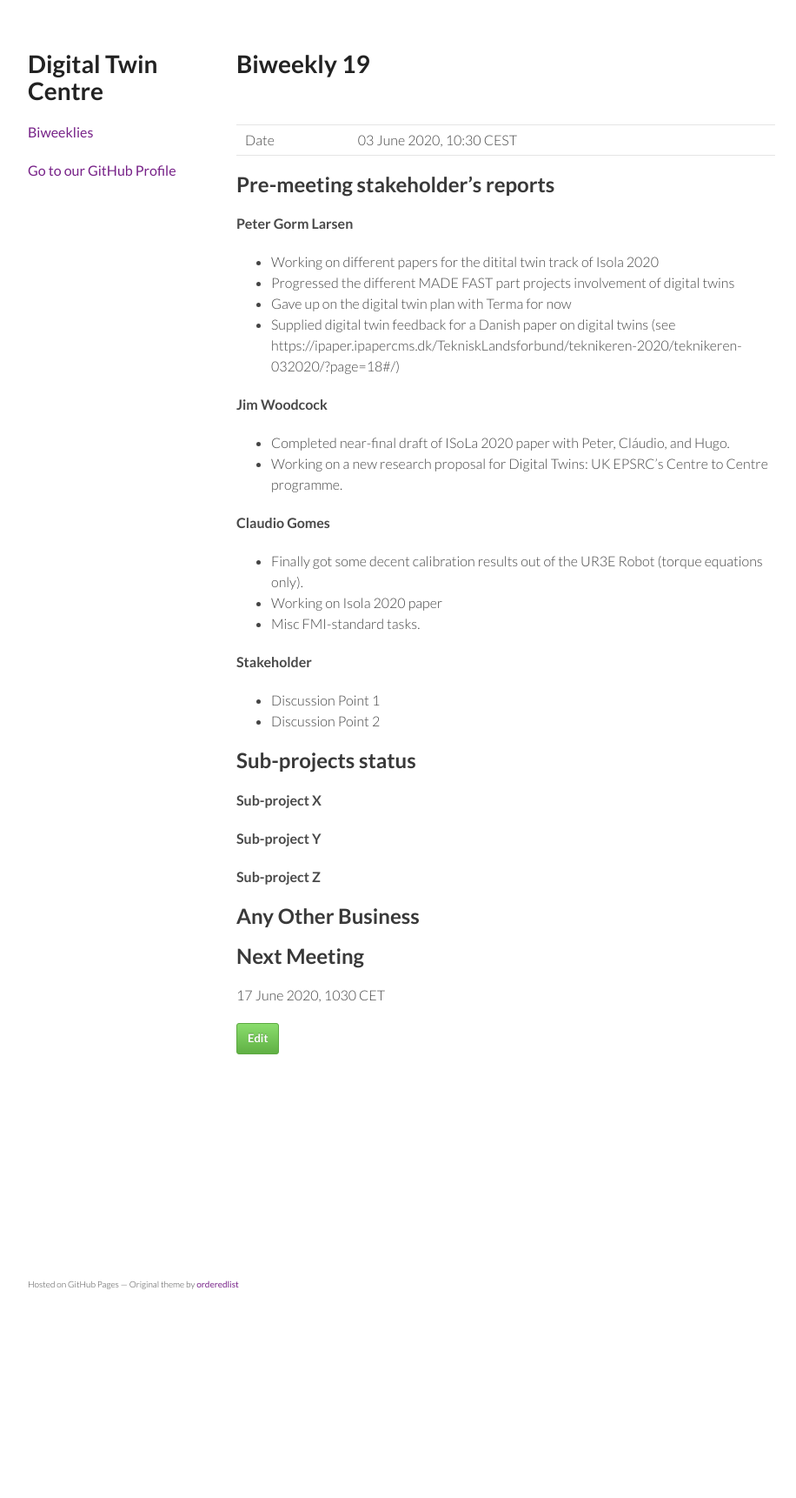
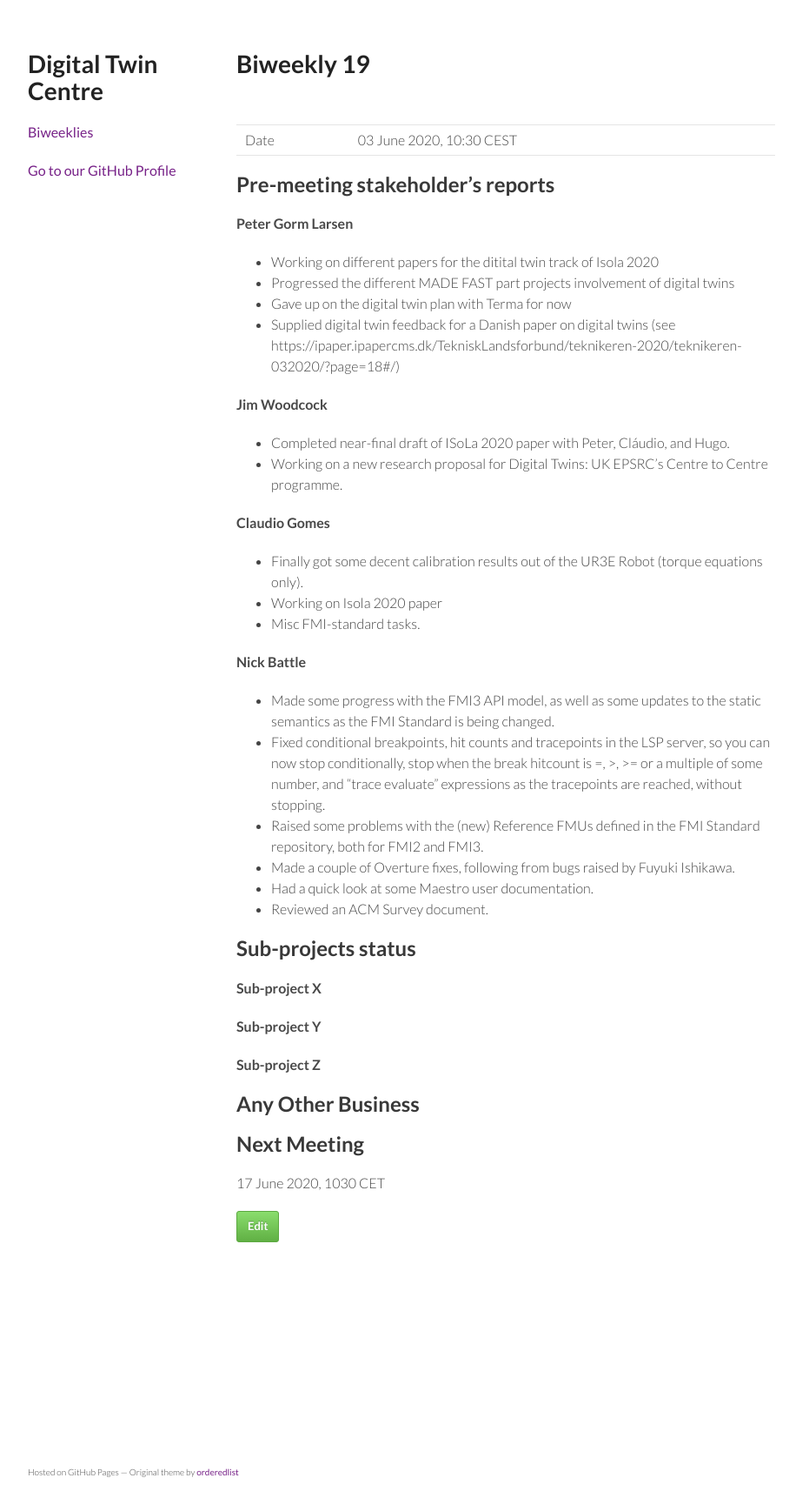
Before and after one commit to digitaltwincentre/digitaltwincentre.github.io, a Jekyll site: the page built from _biweeklies/Biweekly-19.md, in a window 1280 px wide. Shown: the whole page at 87% size, without its empty margins (178-1094 px from the left). Built offline with Jekyll 4.4.1, drawn with Linux system fonts in a browser that asks for light colours; nearby versions of some CDN libraries; before the commit the page ends 1506 px from its top, so only the background shows below that.

Commit message:
Update Biweekly-19.md

```diff
--- a/_biweeklies/Biweekly-19.md
+++ b/_biweeklies/Biweekly-19.md
@@ -35,10 +35,13 @@ date: 03 June 2020, 1030 CEST
 * Working on Isola 2020 paper
 * Misc FMI-standard tasks.
 
-#### Stakeholder
-* Discussion Point 1
-* Discussion Point 2
-
+#### Nick Battle
+* Made some progress with the FMI3 API model, as well as some updates to the static semantics as the FMI Standard is being changed.
+* Fixed conditional breakpoints, hit counts and tracepoints in the LSP server, so you can now stop conditionally, stop when the break hitcount is =, >, >= or a multiple of some number, and "trace evaluate" expressions as the tracepoints are reached, without stopping.
+* Raised some problems with the (new) Reference FMUs defined in the FMI Standard repository, both for FMI2 and FMI3.
+* Made a couple of Overture fixes, following from bugs raised by Fuyuki Ishikawa.
+* Had a quick look at some Maestro user documentation.
+* Reviewed an ACM Survey document.
 
 ## Sub-projects status
 
```
